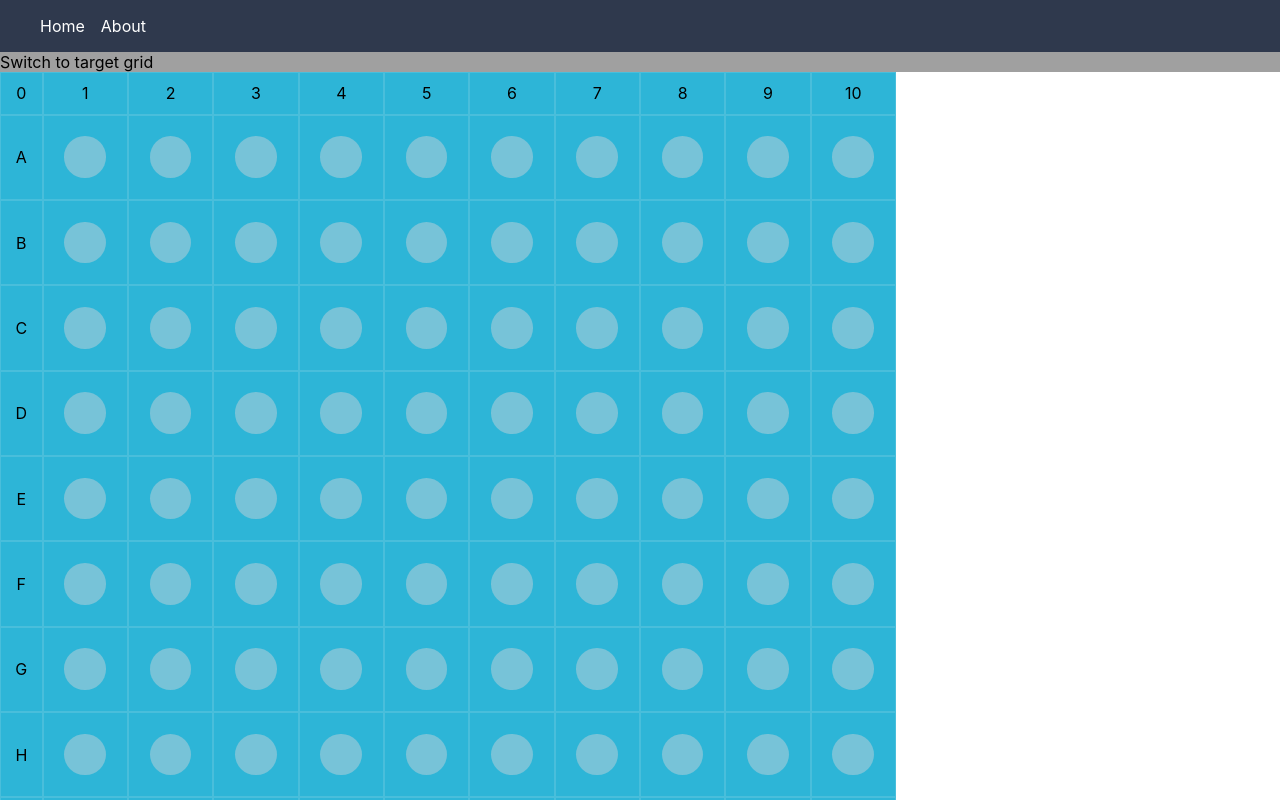
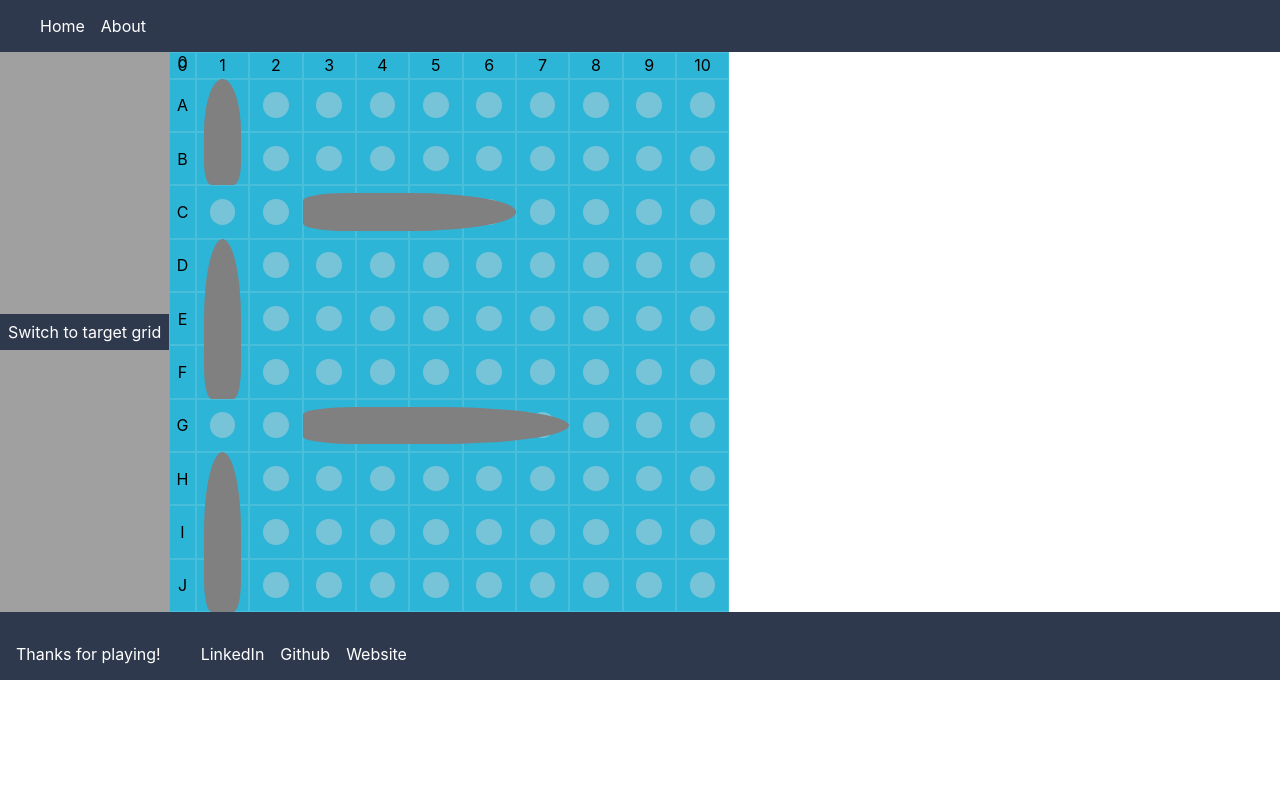
Before and after one commit to JesseBBuhler/battleship, a React (Create React App) app: page / in a window 1280 px wide. Shown: the top 800 px of the page. Built offline with nearby package versions, Linux system fonts and the light colour scheme.

Commit message:
add ships

```diff
--- a/src/components/grid/Cell.css
+++ b/src/components/grid/Cell.css
@@ -1,4 +1,5 @@
-.cell {
+.grid .cell {
+  position: relative;
   background-color: var(--primary-grid-color);
   border: solid 1px var(--secondary-grid-color);
   display: flex;
@@ -10,12 +11,9 @@
   width: 50%;
   height: 50%;
   border-radius: 50%;
-}
-
-.circle.ocean {
   background-color: var(--tertiary-grid-color);
 }
 
-.circle.target {
-  background-color: var(--player-1-color);
+.circle .hit {
+  background-color: red;
 }
--- a/src/components/grid/Grid.css
+++ /dev/null
@@ -1,7 +0,0 @@
-.grid {
-  display: grid;
-  grid-template-rows: 1fr repeat(10, 2fr);
-  grid-template-columns: 1fr repeat(10, 2fr);
-  width: 70vw;
-  height: 70vw;
-}
--- a/src/components/grid/Grid.jsx
+++ b/src/components/grid/Grid.jsx
@@ -1,5 +1,5 @@
 import Cell from "./Cell";
-import "./Grid.css";
+import "../../pages/Game.css";
 
 const Grid = (props) => {
   const makeGridLine = () => {
@@ -18,6 +18,7 @@ const Grid = (props) => {
     return arr;
   };
   const gridLine = makeGridLine();
+  console.log(gridLine);
   return (
     <div className="grid">
       {gridLine.map((cell, index) => {
--- /dev/null
+++ b/src/components/grid/ShipGrid.css
@@ -0,0 +1,48 @@
+.ship {
+  background-color: gray;
+  justify-self: center;
+  align-self: center;
+}
+
+.top-bottom {
+  width: 70%;
+  height: 100%;
+  border-top-right-radius: 50%;
+  border-top-left-radius: 50%;
+  border-bottom-left-radius: 20%;
+  border-bottom-right-radius: 20%;
+}
+
+.left-right {
+  width: 100%;
+  height: 70%;
+  border-top-right-radius: 50%;
+  border-top-left-radius: 20%;
+  border-bottom-left-radius: 20%;
+  border-bottom-right-radius: 50%;
+}
+
+.one {
+  grid-column: 2 / 3;
+  grid-row: 2 / 4;
+}
+
+.two {
+  grid-column: 2 / 3;
+  grid-row: 5 / 8;
+}
+
+.three {
+  grid-column: 2 / 3;
+  grid-row: 9 / 12;
+}
+
+.four {
+  grid-column: 4 / 8;
+  grid-row: 4 / 5;
+}
+
+.five {
+  grid-column: 4 / 9;
+  grid-row: 8 / 9;
+}
--- /dev/null
+++ b/src/components/grid/ShipGrid.jsx
@@ -0,0 +1,16 @@
+import "./ShipGrid.css";
+
+const ShipGrid = () => {
+  return (
+    <div className="grid oceanGrid">
+      <div className="gridSpacer">0</div>
+      <div className="ship one top-bottom"></div>
+      <div className="ship two top-bottom"></div>
+      <div className="ship three top-bottom"></div>
+      <div className="ship four left-right"></div>
+      <div className="ship five left-right"></div>
+    </div>
+  );
+};
+
+export default ShipGrid;
--- /dev/null
+++ b/src/pages/Game.css
@@ -0,0 +1,48 @@
+.game {
+  display: flex;
+  flex-direction: row;
+}
+
+.controlPanel {
+  background-color: var(--secondary-bg-color);
+  display: flex;
+  flex-direction: column;
+  justify-content: space-around;
+}
+
+.toggleGrid {
+  background-color: var(--primary-bg-color);
+  color: var(--primary-text-color);
+  padding: 0.5rem;
+}
+
+.invisible {
+  display: none;
+}
+
+.gridContainer {
+  width: 70vh;
+  height: 70vh;
+  position: relative;
+}
+
+.background {
+  position: absolute;
+}
+
+.oceanGrid {
+  position: absolute;
+}
+
+.gridSpacer {
+  text-align: center;
+}
+
+.grid {
+  position: absolute;
+  display: grid;
+  grid-template-rows: 1fr repeat(10, 2fr);
+  grid-template-columns: 1fr repeat(10, 2fr);
+  width: 100%;
+  height: 100%;
+}
--- a/src/pages/Home.css
+++ /dev/null
@@ -1,16 +0,0 @@
-.game {
-}
-
-.toggleGrid {
-  background-color: var(--secondary-bg-color);
-}
-
-.targetGrid {
-}
-
-.oceanGrid {
-}
-
-.invisible {
-  display: none;
-}
--- a/src/pages/Home.jsx
+++ b/src/pages/Home.jsx
@@ -1,25 +1,41 @@
 import Grid from "../components/grid/Grid.jsx";
+import ShipGrid from "../components/grid/ShipGrid.jsx";
 import { useState } from "react";
 import setUpGrid from "../functions/setUpGrid.jsx";
-import "./Home.css";
+import "./Game.css";
 
 const Home = () => {
+  const backgroundGrid = setUpGrid("background");
   const [targetGrid, setTargetGrid] = useState(setUpGrid("target"));
-  const [oceanGrid, setOceanGrid] = useState(setUpGrid("ocean"));
+  const [shipPositions, setShipPositions] = useState();
   const [view, setView] = useState("ocean");
+
   const swtichView = () => {
     view === "ocean" ? setView("target") : setView("ocean");
   };
+
   return (
     <div className="game">
-      <div className="toggleGrid" onClick={() => swtichView()}>{`Switch to ${
-        view === "ocean" ? "target" : "ocean"
-      } grid`}</div>
-      <div className={`targetGrid ${view === "target" ? "" : "invisible"}`}>
-        <Grid gridArr={targetGrid} setGrid={setTargetGrid}></Grid>
+      <div className="controlPanel">
+        <div className="toggleGrid" onClick={() => swtichView()}>{`Switch to ${
+          view === "ocean" ? "target" : "ocean"
+        } grid`}</div>
       </div>
-      <div className={`oceanGrid ${view === "ocean" ? "" : "invisible"}`}>
-        <Grid gridArr={oceanGrid} setGrid={setOceanGrid}></Grid>
+      <div className="gridContainer">
+        <div
+          className={`oceanGridContainer ${
+            view === "ocean" ? "" : "invisible"
+          }`}
+        >
+          <Grid gridArr={backgroundGrid}></Grid>
+          <ShipGrid
+            shipPositions={shipPositions}
+            setShipPositions={setShipPositions}
+          ></ShipGrid>
+        </div>
+        <div className={`targetGrid ${view === "target" ? "" : "invisible"}`}>
+          <Grid gridArr={targetGrid} setGrid={setTargetGrid}></Grid>
+        </div>
       </div>
     </div>
   );
```
